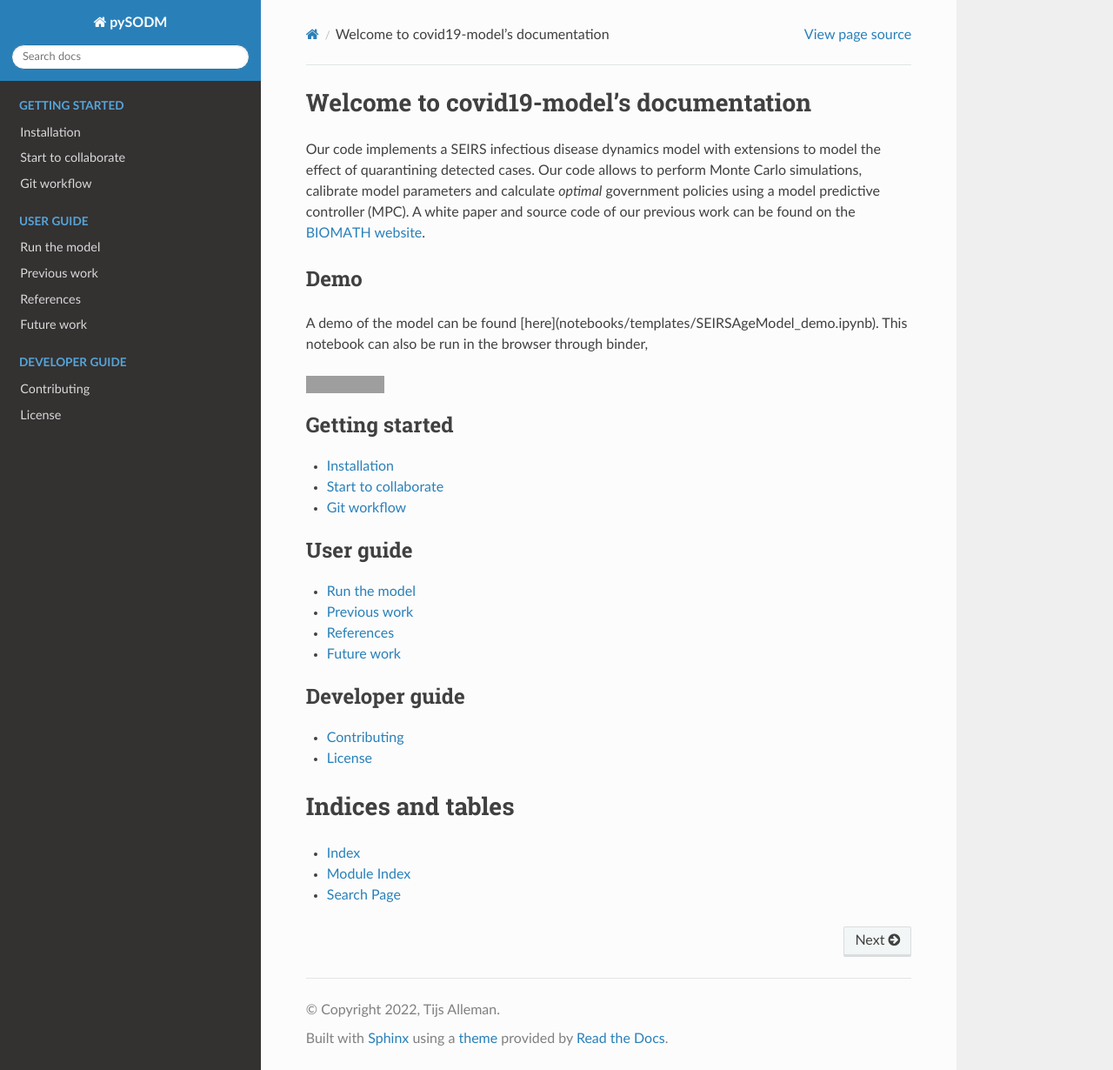
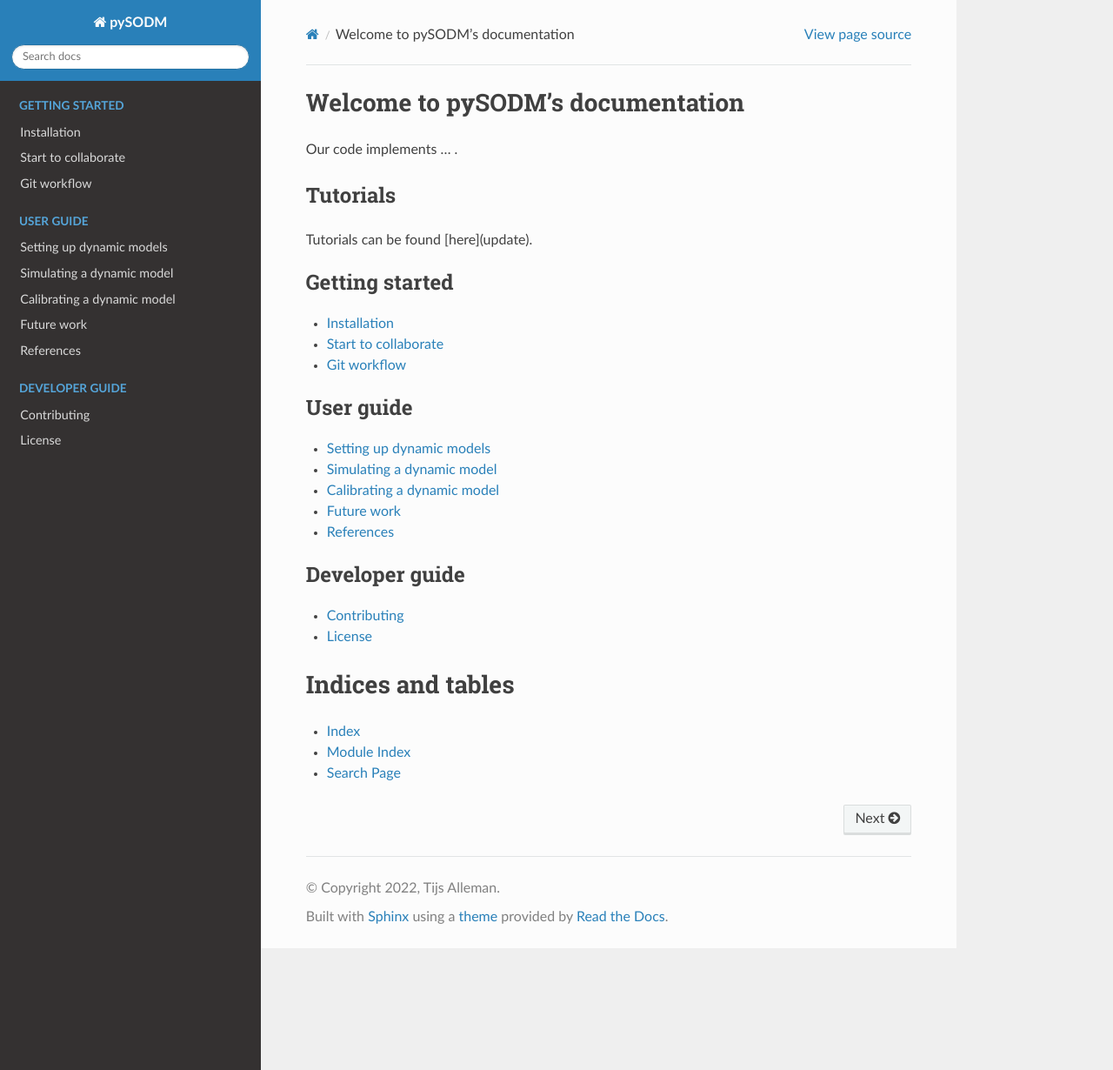
Before and after one commit to twallema/pySODM, a Sphinx documentation site: the page built from docs/index.rst, in a window 1280 px wide and 1230 px high. Shown: the whole window at 87% size. Built offline with Sphinx 7.4.7 and the Read the Docs theme 2.0.0, drawn with Linux system fonts in a browser that asks for light colours; grey boxes are pictures that could not be loaded.

Commit message:
setup documentation website

````diff
--- a/docs/collaborate.md
+++ b/docs/collaborate.md
@@ -12,7 +12,7 @@ python setup.py build_sphinx
 ```
 When you want to create a new page, make sure to add the page to the `index.rst` in order to make the page part of the website. The website is build automatically using [github actions](REPLACE: https://github.com/twallema/COVID19-Model/blob/master/.github/workflows/deploy.yml#L22-L24) and the output is deployed to [https://ugentbiomath.github.io/COVID19-Model/](REPLACE: https://ugentbiomath.github.io/COVID19-Model/). The resulting html-website is created in the directory `build/html`. Double click any of the `html` file in the folder to open the website in your browser (no server required).
 
-### The `covid19model` Python package
+### The `pySODM` Python package
 
 The code inside the `src/pySODM` directory is actually a Python package, which provides a number of additional benefits on the maintenance of the code.
 
@@ -35,7 +35,7 @@ __Note:__ When adding new packages makes sure to update both,
 
 As the previous sections described, each subfolder of the repository has a specific purpose and we would ask to respect the general layout. Still, this is all work in progress, so alterations to it that improve the workflow are certainly possible. Please do your suggestion by creating a [New issue](https://github.com/twallema/pySODM/issues/new/choose).
 
-__Remember:__ Anyone should be able to reproduce the final products with only the `code` in `src` and the data in `data/raw`!
+__Remember:__ Anyone should be able to reproduce the final products with only the `code` in `src`!
 
 #### code
 ```
--- a/docs/index.rst
+++ b/docs/index.rst
@@ -3,22 +3,15 @@
    You can adapt this file completely to your liking, but it should at least
    contain the root `toctree` directive.
 
-Welcome to covid19-model's documentation
+Welcome to pySODM's documentation
 ========================================
 
-.. _biomath_website : https://biomath.ugent.be/covid-19-outbreak-modelling-and-control
+Our code implements ... .
 
-Our code implements a SEIRS infectious disease dynamics model with extensions to model the effect of quarantining detected cases. Our code allows to perform Monte Carlo simulations,
-calibrate model parameters and calculate *optimal* government policies using a model predictive controller (MPC). A white paper and source code of our previous
-work can be found on the `BIOMATH website <biomath_website>`_.
+Tutorials
+---------
 
-Demo
-----
-
-A demo of the model can be found [here](notebooks/templates/SEIRSAgeModel_demo.ipynb). This notebook can also be run in the browser through binder,
-
-.. image:: https://mybinder.org/badge_logo.svg
- :target: https://mybinder.org/v2/gh/UGentBiomath/COVID19-Model/master
+Tutorials can be found [here](update).
 
 .. toctree::
    :caption: Getting started
@@ -33,9 +26,11 @@ A demo of the model can be found [here](notebooks/templates/SEIRSAgeModel_demo.i
    :caption: User guide
    :maxdepth: 1
 
-   Run the model <application.md>
-   Previous work <previous_work.md>
-   Future work <roadmap>
+   Setting up dynamic models <setting_up_models.md>
+   Simulating a dynamic model <simulating_model.md>
+   Calibrating a dynamic model <calibrating_model.md>
+   Future work <roadmap.md>
+   References <references.md>
 
 .. toctree::
    :caption: Developer guide
--- a/docs/installation.md
+++ b/docs/installation.md
@@ -4,7 +4,7 @@
 
 - Create a [`github`](https://github.com/) account if you do not have one already.
 - On the [pySODM Github repository page](https://github.com/twallema/pySODM) click the `Fork` button.
-- From your own repository page (your account) of the `COVID19-Model`, use [`git`](https://git-scm.com/) to download the code to your own computer. See the [Github documentation](https://help.github.com/en/github/creating-cloning-and-archiving-repositories/cloning-a-repository) on how to clone/download a repository.
+- From your own repository page (your account) of `pySODM`, use [`git`](https://git-scm.com/) to download the code to your own computer. See the [Github documentation](https://help.github.com/en/github/creating-cloning-and-archiving-repositories/cloning-a-repository) on how to clone/download a repository.
 
 When all went fine, you should have the code on your computer in a directory called `pySODM`.
 
````
Also changed, not shown: docs/calibrating_model.md (added, +3 -0 lines), docs/previous_work.md (deleted, +0 -7 lines), docs/references.md (added, +3 -0 lines), docs/simulating_model.md (added, +3 -0 lines), .github/CONTRIBUTING.rst, docs/setting_up_models.md (renamed from docs/application.md).
